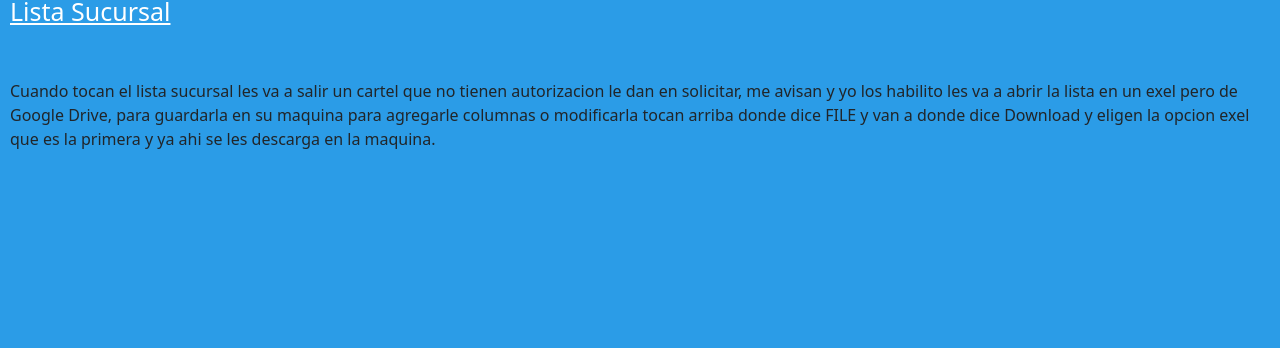
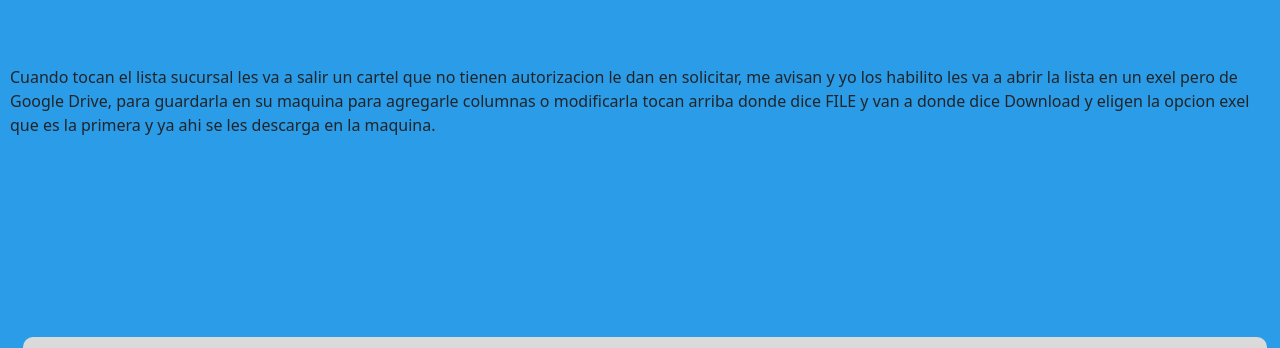
Before and after one commit to emilianojoseneira/Pupifilms, a plain HTML site: page index.html in a window 1280 px wide. Shown: the part 239-587 px from the top of the page. Drawn offline with nearby package versions, Linux system fonts and the light colour scheme.

Commit message:
Update index.html

```diff
--- a/index.html
+++ b/index.html
@@ -19,11 +19,7 @@
   </div>
   <h1 class="exel">Descargar Archivo Excel</h1>
 
-  <!-- Enlace para descargar el archivo Excel -->
-  <a class="lista"
-    href=""lista Dimer"
-    >Lista Sucursal</a
-  >
+
   <br>
   <br>
   <br>
```
